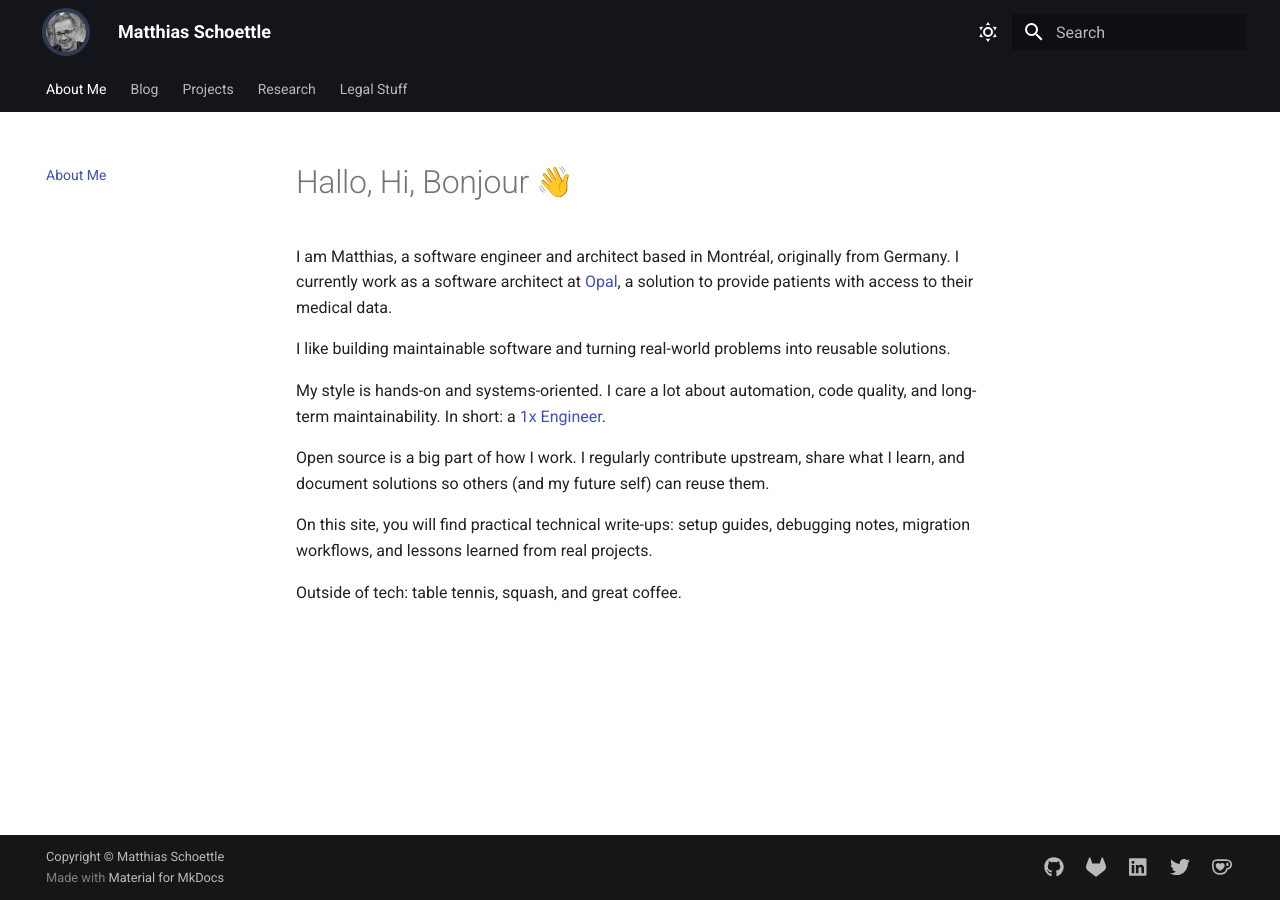
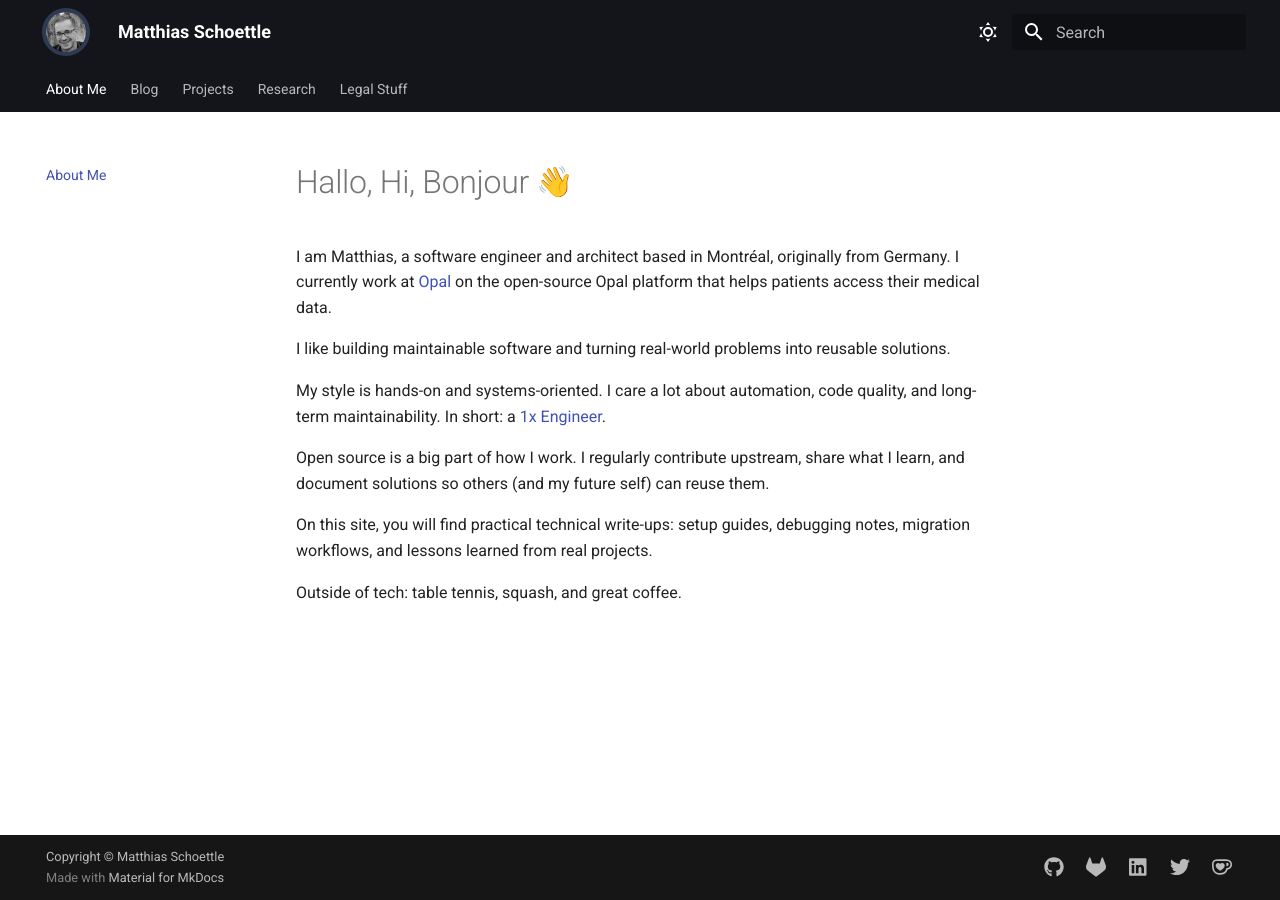
Before and after one commit to mschoettle/website, an MkDocs documentation site: the page built from docs/index.md, in a window 1280 px wide. Built offline with MkDocs 1.6.1 and Material for MkDocs 9.7.7, drawn with Linux system fonts in a browser that asks for light colours; emoji names are drawn with the system emoji font; plug-ins that fetch from the network failed and are left out.

Commit message:
reviewed again

```diff
--- a/docs/index.md
+++ b/docs/index.md
@@ -6,7 +6,7 @@ hide:
 # Hallo, Hi, Bonjour :wave:
 
 I am Matthias, a software engineer and architect based in Montréal, originally from Germany.
-I currently work as a software architect at [Opal](projects/index.md#opal), a solution to provide patients with access to their medical data.
+I currently work at [Opal](projects/index.md#opal) on the open-source Opal platform that helps patients access their medical data.
 
 I like building maintainable software and turning real-world problems into reusable solutions.
 
```
